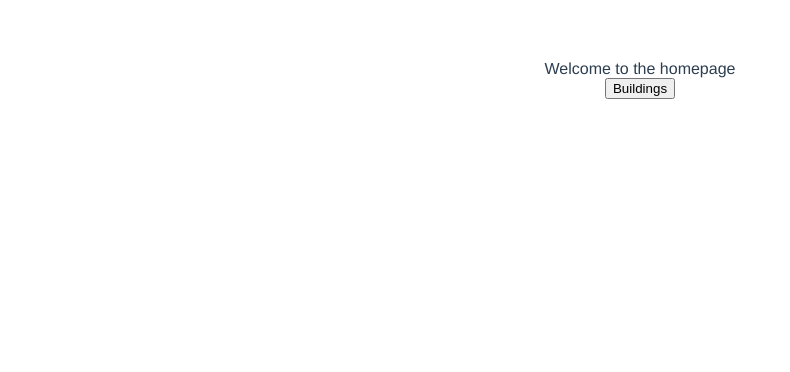
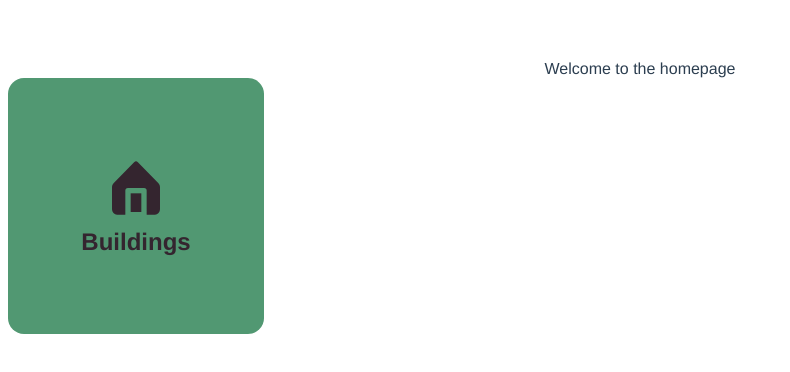
Before and after one commit to danielowenscs/wasy-amo-admin, a Vue app: page / in a window 1280 px wide. Shown: the top 372 px of the page, without its empty margins (0-790 px from the left). Built offline with nearby package versions, Linux system fonts and the light colour scheme.

Commit message:
added styling to buildings card

```diff
--- a/src/views/HomePage.vue
+++ b/src/views/HomePage.vue
@@ -1,16 +1,59 @@
 <template>
-    <div>Welcome to the homepage</div>
-    <button @click="changePage('buildings')">Buildings</button>
-
+  <div>Welcome to the homepage</div>
+  <div class="card" @click="changePage('buildings')">
+    <div>
+      <svg xmlns="http://www.w3.org/2000/svg" viewBox="0 0 24 24">
+        <g data-name="Layer 2">
+          <g data-name="home">
+            <rect width="24" height="24" opacity="0" />
+            <rect x="10" y="14" width="4" height="7" />
+            <path
+              d="M20.42 10.18L12.71 2.3a1 1 0 0 0-1.42 0l-7.71 7.89A2 2 0 0 0 3 11.62V20a2 2 0 0 0 1.89 2H8v-9a1 1 0 0 1 1-1h6a1 1 0 0 1 1 1v9h3.11A2 2 0 0 0 21 20v-8.38a2.07 2.07 0 0 0-.58-1.44z"
+            />
+          </g>
+        </g>
+      </svg>
+      <h2>Buildings</h2>
+    </div>
+  </div>
 </template>
 <script>
-
+//import HomeIcon from '../assets/home.svg';
 export default {
-  name: 'HomePage',
+  name: "HomePage",
+  components: {
+    //HomeIcon
+  },
   methods: {
     changePage(path) {
-      this.$router.push('/' + path);
+      this.$router.push("/" + path);
     },
   },
 };
 </script>
+<style>
+.card {
+  height: 256px;
+  width: 256px;
+  background-color: #519872;
+  border-radius: 16px;
+  align-items: center;
+  justify-content: center;
+  display: flex;
+  cursor: pointer;
+}
+.card * {
+  display: flex;
+  flex-direction: column; /* Stack items vertically */
+  align-items: center;
+  color: #34252F;
+}
+.card * * {
+  margin: 4px !important;
+}
+svg {
+  width: 64px;
+  height: 64px;
+  fill: #34252F;
+}
+</style>
```
Also changed, not shown: src/assets/home-outline.svg (added), src/assets/home.svg (added).
